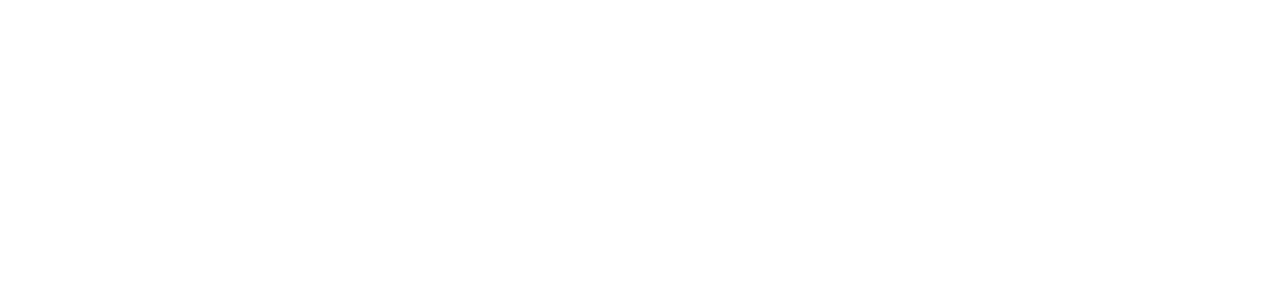
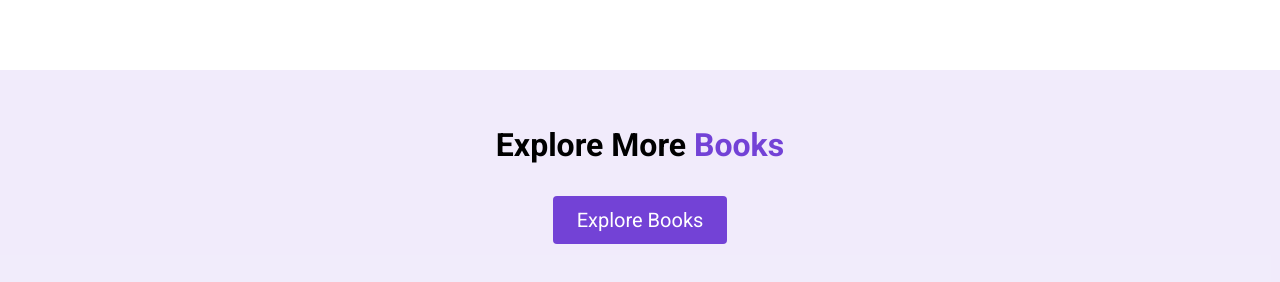
Before and after one commit to Molberda/library-react, a React (Create React App) app: page / in a window 1280 px wide. Shown: the part 3048-3330 px from the top of the page. Before the commit the page ends 3118 px from the top, so only its background shows below. Built offline with nearby package versions, Linux system fonts and the light colour scheme.

Commit message:
created the component for the explore section, also linked it to the app.js

```diff
--- a/src/App.js
+++ b/src/App.js
@@ -1,4 +1,5 @@
 import Discounted from "./components/Discounted";
+import Explore from "./components/Explore";
 import Featured from "./components/Featured";
 import Highlights from "./components/Highlights";
 import Landing from "./components/Landing";
@@ -13,6 +14,7 @@
       <Highlights />
       <Featured />
       <Discounted />
+      <Explore />
     </div>
   );
 }
--- /dev/null
+++ b/src/components/Explore.jsx
@@ -0,0 +1,20 @@
+import React from "react";
+
+const Explore = () => {
+  return (
+    <section id="explore">
+      <div className="container">
+        <div className="row row__column">
+          <h2>
+            Explore More <span className="purple">Books</span>
+          </h2>
+          <a href="/books" className="books">
+            <button className="btn">Explore Books</button>
+          </a>
+        </div>
+      </div>
+    </section>
+  );
+};
+
+export default Explore;
```
